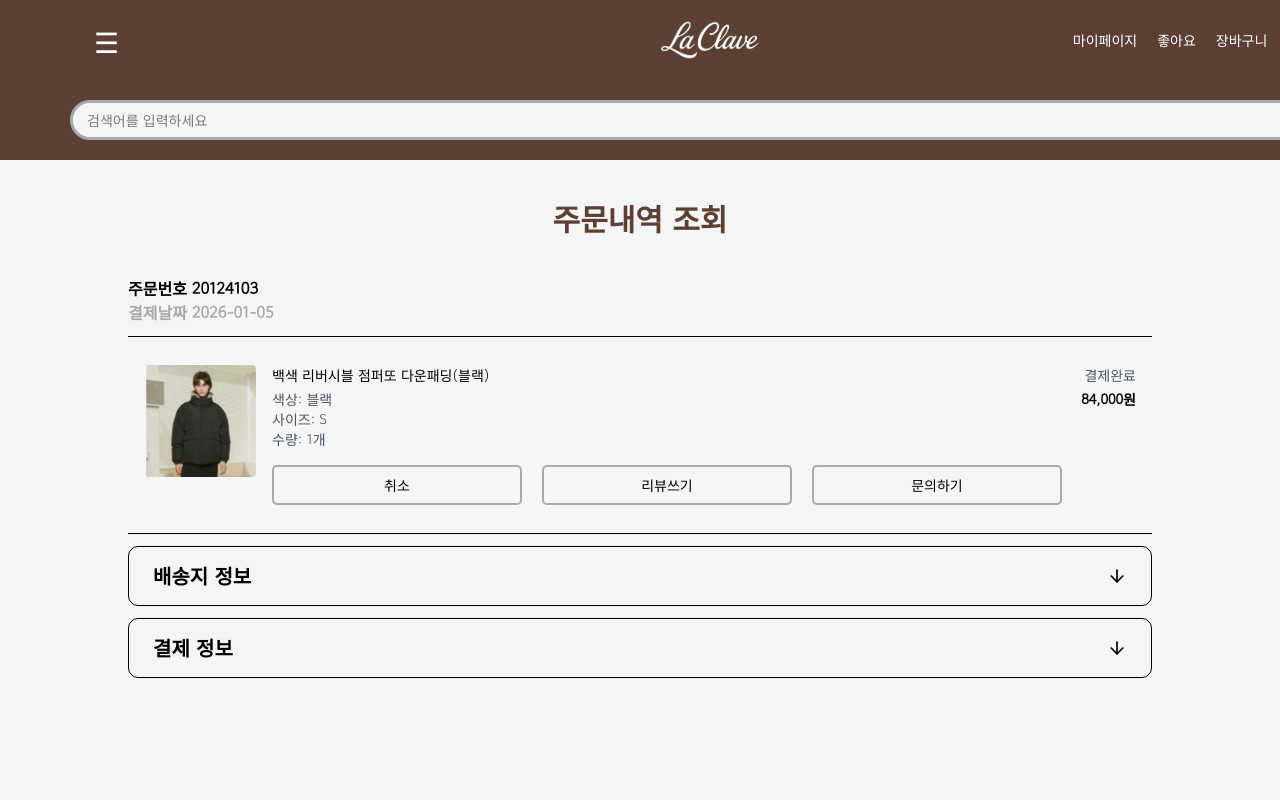
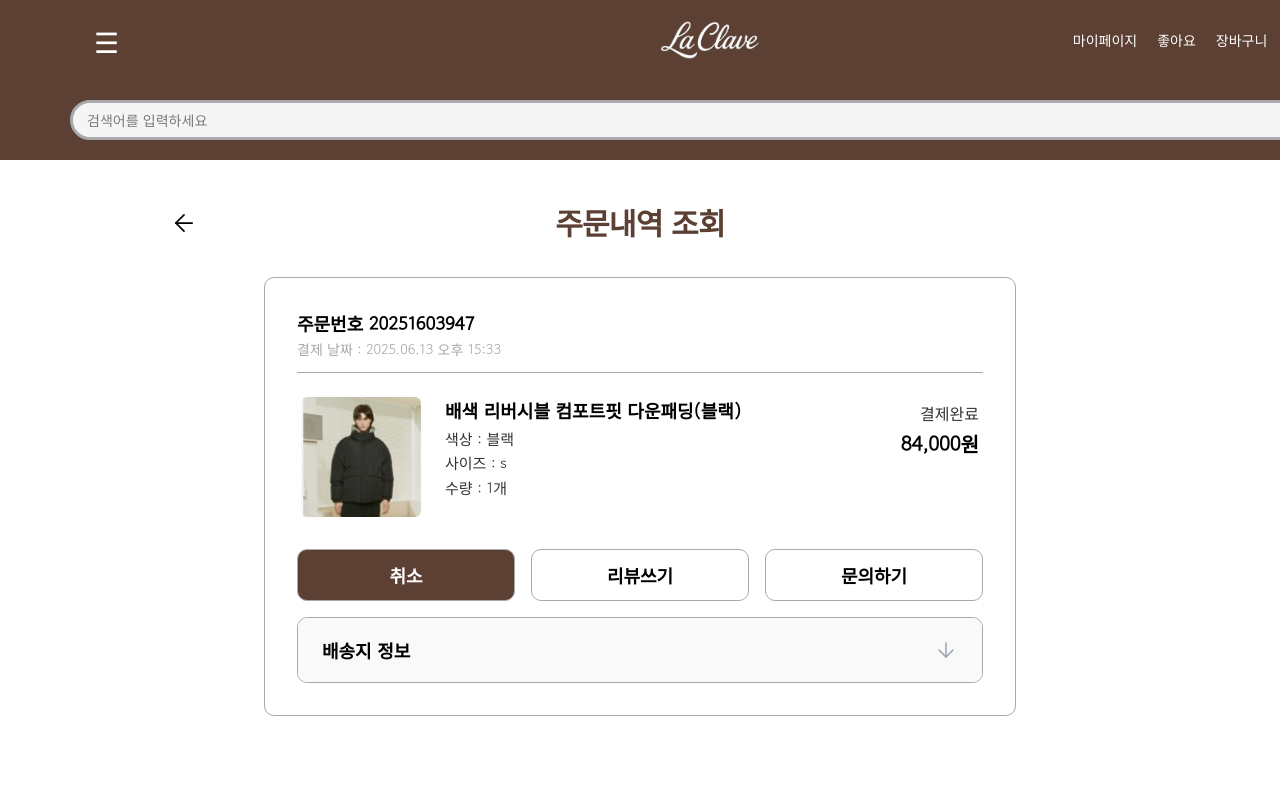
Before and after one commit to hayoonjeon123/LaClaveFront, a React (Vite) app: page /myOrders in a window 1280 px wide. Shown: the top 800 px of the page. Built offline with nearby package versions, Linux system fonts and the light colour scheme; a web font is replaced by a local one.

Commit message:
마이페이지 수정
마이페이지 수정

```diff
--- a/src/pages/mypage/myOrders.tsx
+++ b/src/pages/mypage/myOrders.tsx
@@ -1,64 +1,113 @@
-import { ArrowDownIcon } from "lucide-react";
+import { ArrowDownIcon, ArrowLeft, ChevronUp } from "lucide-react";
+import { useNavigate } from "react-router-dom";
+import { useState } from "react";
 import sampleImg from "../../assets/sample-product.jpg";
+
 export default function MyOrders() {
+  const navigate = useNavigate();
+  const [isDeliveryOpen, setIsDeliveryOpen] = useState(false);
+
   return (
-    <div className="min-h-screen bg-[#F5F5F5] font-['Gowun_Dodum'] text-black">
-      {/* Title */}
-      <div className="text-center my-10">
-        <h2 className="text-3xl font-bold text-[#5C4033]">주문내역 조회</h2>
+    <div className="min-h-screen bg-white text-black pb-20">
+      {/* Header */}
+      <div className="max-w-[1000px] mx-auto px-6 pt-10 flex items-center relative mb-8">
+        <button
+          onClick={() => navigate(-1)}
+          className="absolute left-6 p-1.5 rounded-full hover:bg-gray-100 transition"
+        >
+          <ArrowLeft size={28} strokeWidth={1.5} />
+        </button>
+        <div className="flex-1 text-center">
+          <h2 className="text-[30px] font-bold text-[#5C4033] tracking-tight">주문내역 조회</h2>
+        </div>
       </div>
 
-      <div className="max-w-5xl mx-auto font-semibold">주문번호 20124103</div>
+      <div className="max-w-[800px] mx-auto px-6">
+        {/* Main Content Box Wrapper */}
+        <div className="border border-[#A8A9AD] rounded-[10px] p-8 bg-white">
+          {/* Order Header Info */}
+          <div className="mb-3">
+            <div className="font-bold text-[18px] mb-0.5">주문번호 20251603947</div>
+            <div className="text-[#A8A9AD] font-medium text-[14px]">결제 날짜 : 2025.06.13 오후 15:33</div>
+          </div>
 
-      <div className="max-w-5xl mx-auto text-[#A8A9AD] font-semibold">
-        결제날짜 2026-01-05
-      </div>
-      <hr className="max-w-5xl mx-auto border-black border-t-[1px] my-3" />
-      <div className="max-w-5xl mx-auto p-4 flex gap-4 items-start">
-        {/* 상품 이미지 */}
-        <img
-          src={sampleImg}
-          alt="상품 이미지"
-          className="w-28 h-28 object-cover rounded"
-        />
+          <hr className="border-[#A8A9AD] border-t-[1px] mb-6" />
 
-        {/* 상품 정보 */}
-        <div className="flex-1 text-sm">
-          <p className="font-medium mb-1">
-            백색 리버시블 점퍼또 다운패딩(블랙)
-          </p>
-          <p className="text-gray-600">색상: 블랙</p>
-          <p className="text-gray-600">사이즈: S</p>
-          <p className="text-gray-600">수량: 1개</p>
+          {/* Product Info Section */}
+          <div className="flex gap-6 items-start mb-8 px-1">
+            {/* Thumbnail */}
+            <div className="w-[120px] h-[120px] flex-shrink-0 overflow-hidden rounded-sm">
+              <img src={sampleImg} alt="상품 이미지" className="w-full h-full object-cover" />
+            </div>
 
-          {/* 버튼 영역 */}
-          <div className="flex gap-5 mt-4">
-            <button className="px-4 py-2 border-2 w-[250px] border-[#A8A9AD] rounded-[5px] text-sm">
+            {/* Details */}
+            <div className="flex-1 pt-0.5">
+              <p className="font-bold text-[18px] mb-1.5 leading-tight">
+                배색 리버시블 컴포트핏 다운패딩(블랙)
+              </p>
+              <div className="space-y-0.5 text-[#333] text-[15px] font-medium">
+                <p>색상 : 블랙</p>
+                <p>사이즈 : s</p>
+                <p>수량 : 1개</p>
+              </div>
+            </div>
+
+            {/* Status & Price */}
+            <div className="text-right pt-1 min-w-[120px]">
+              <p className="text-[#333] text-[16px] mb-1 font-medium">결제완료</p>
+              <p className="font-bold text-[20px]">84,000원</p>
+            </div>
+          </div>
+
+          {/* Action Buttons */}
+          <div className="grid grid-cols-3 gap-4 mb-4">
+            <button className="h-[52px] bg-[#5C4033] text-white border border-[#A8A9AD] rounded-[10px] text-[18px] font-bold hover:opacity-90 transition cursor-pointer">
               취소
             </button>
-            <button className="px-4 py-2 border-2 w-[250px] border-[#A8A9AD] rounded-[5px] text-sm font-medium">
+            <button className="h-[52px] bg-white border border-[#A8A9AD] text-black rounded-[10px] text-[18px] font-bold hover:bg-gray-50 transition cursor-pointer">
               리뷰쓰기
             </button>
-            <button className="px-4 py-2 border-2 w-[250px] border-[#A8A9AD] rounded-[5px] text-sm">
+            <button className="h-[52px] bg-white border border-[#A8A9AD] text-black rounded-[10px] text-[18px] font-bold hover:bg-gray-50 transition cursor-pointer">
               문의하기
             </button>
           </div>
+
+          {/* Collapsible Section (Delivery Info) */}
+          <div className="border border-[#A8A9AD] rounded-[10px] overflow-hidden">
+            <button
+              onClick={() => setIsDeliveryOpen(!isDeliveryOpen)}
+              className={`w-full h-[64px] px-6 flex items-center justify-between transition-colors ${isDeliveryOpen ? "bg-white" : "bg-[#F9F9F9]"
+                }`}
+            >
+              <div className="font-bold text-[18px]">배송지 정보</div>
+              {isDeliveryOpen ? (
+                <ChevronUp size={24} className="text-gray-400" />
+              ) : (
+                <ArrowDownIcon size={24} strokeWidth={1.5} className="text-gray-400" />
+              )}
+            </button>
+
+            {isDeliveryOpen && (
+              <div className="relative border-t border-gray-200 bg-white px-8 pb-8 pt-6 animate-in slide-in-from-top-2 duration-200">
+                {/* Information Header with Button */}
+                <div className="flex justify-between items-start mb-6">
+                  <div className="space-y-3 text-[17px] font-bold">
+                    <p><span className="text-[#333] min-w-[100px] inline-block">수령인 :</span> 송은경</p>
+                    <p><span className="text-[#333] min-w-[100px] inline-block">휴대폰 :</span> 010-1234-5678</p>
+                    <p>
+                      <span className="text-[#333] min-w-[100px] inline-block">주소지 :</span>
+                      <span className="underline decoration-[#007AFF] underline-offset-4 decoration-2">부산시 부산진구 라클라베 12-4</span>
+                    </p>
+                    <p><span className="text-[#333] min-w-[100px] inline-block">배송메모 :</span> 문 앞에 놔둬주세요</p>
+                  </div>
+                  <button className="bg-[#5C4033] text-white px-6 py-2 rounded-full text-[14px] font-bold hover:opacity-90 transition">
+                    배송지 변경
+                  </button>
+                </div>
+              </div>
+            )}
+          </div>
         </div>
-
-        {/* 결제 정보 */}
-        <div className="text-right text-sm whitespace-nowrap">
-          <p className="text-gray-600 mb-1">결제완료</p>
-          <p className="font-semibold">84,000원</p>
-        </div>
-      </div>
-      <hr className="max-w-5xl mx-auto border-black border-t-[1px] my-3" />
-      <div className="max-w-5xl h-15 rounded-[10px] p-6 mx-auto border-black border-[1px] my-3  items-center flex  justify-between">
-        <div className="font-semibold text-[20px]">배송지 정보</div>
-        <ArrowDownIcon size={20} strokeWidth={2} className="cursor-pointer" />
-      </div>
-      <div className="max-w-5xl h-15 rounded-[10px] p-6 mx-auto border-black border-[1px] my-3  items-center flex  justify-between">
-        <div className="font-semibold text-[20px]">결제 정보</div>
-        <ArrowDownIcon size={20} strokeWidth={2} className="cursor-pointer" />
       </div>
     </div>
   );
```
Also changed, not shown: src/pages/mypage/myPage.tsx (+123 -65 lines).
